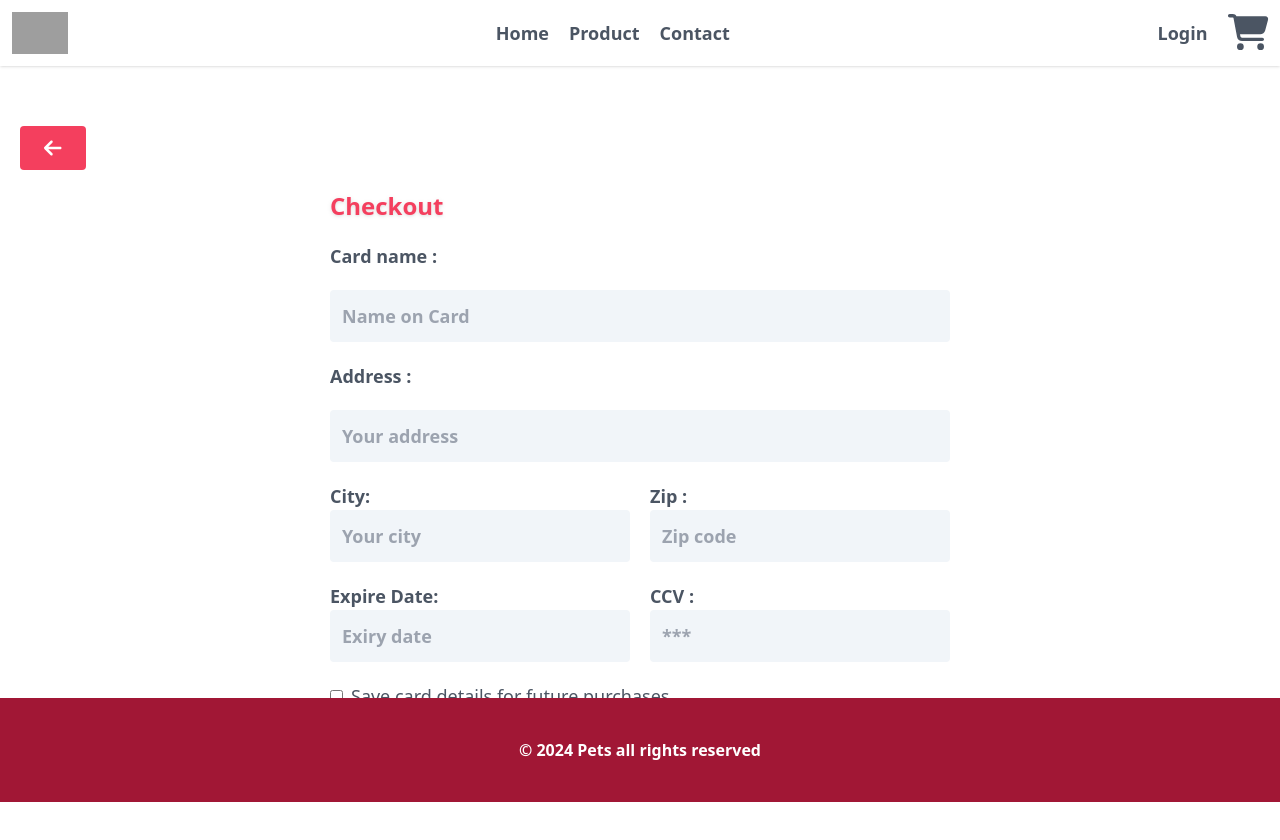
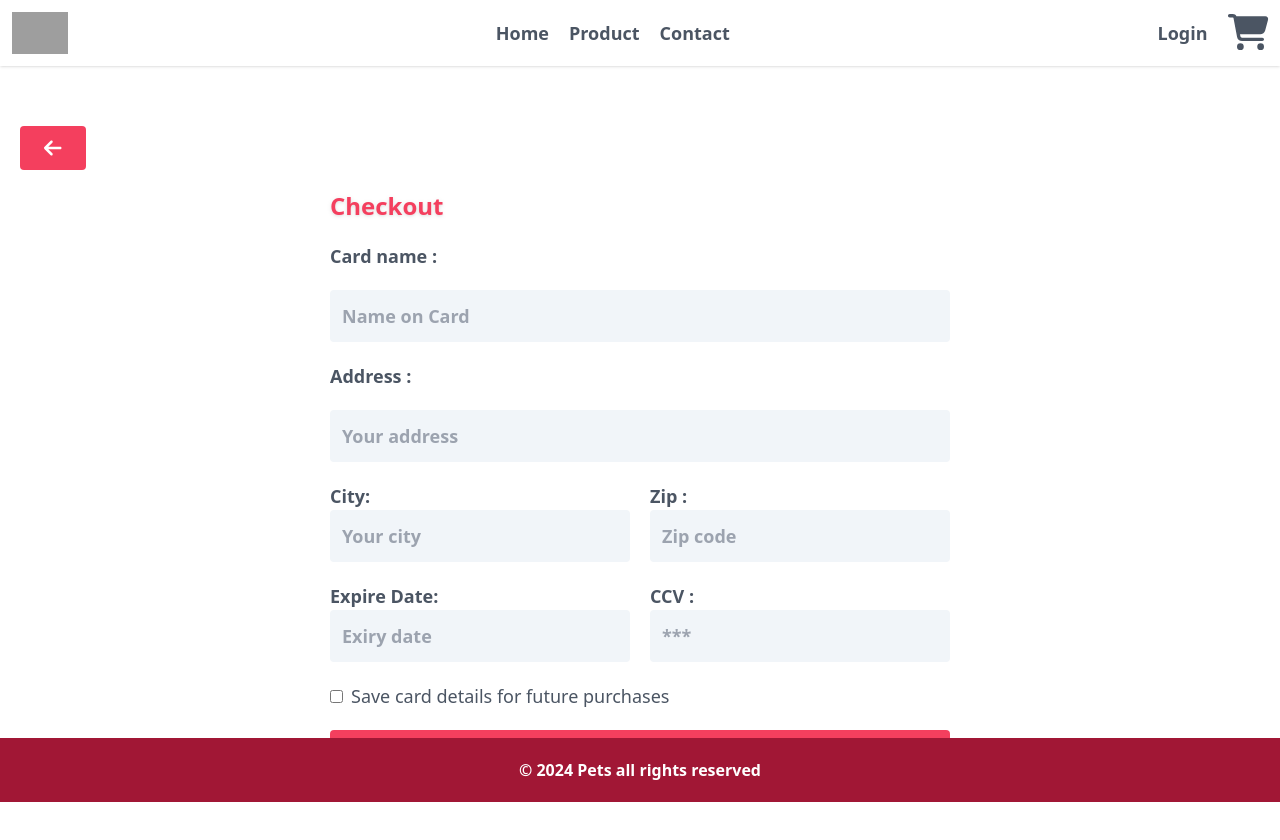
Before and after one commit to elongit/animalShop, a React (Vite) app: page /checkOut in a window 1280 px wide. Built offline with nearby package versions, Linux system fonts and the light colour scheme; grey boxes are pictures that could not be loaded.

Commit message:
fixed some styling issue

```diff
--- a/src/components/footer.jsx
+++ b/src/components/footer.jsx
@@ -2,7 +2,7 @@
 const Footer = ()=>{
 
   return(
-      <footer className="py-10 bg-secondary-color cursor-pointer  absolute -bottom-0   w-full font-semibold text-center " >
+      <footer className="py-5 bg-secondary-color cursor-pointer  absolute -bottom-0   w-full font-semibold text-center " >
               {/* to do */}
               <p className="text-white font-bold">&copy; 2024 Pets all rights reserved</p>
 
```
